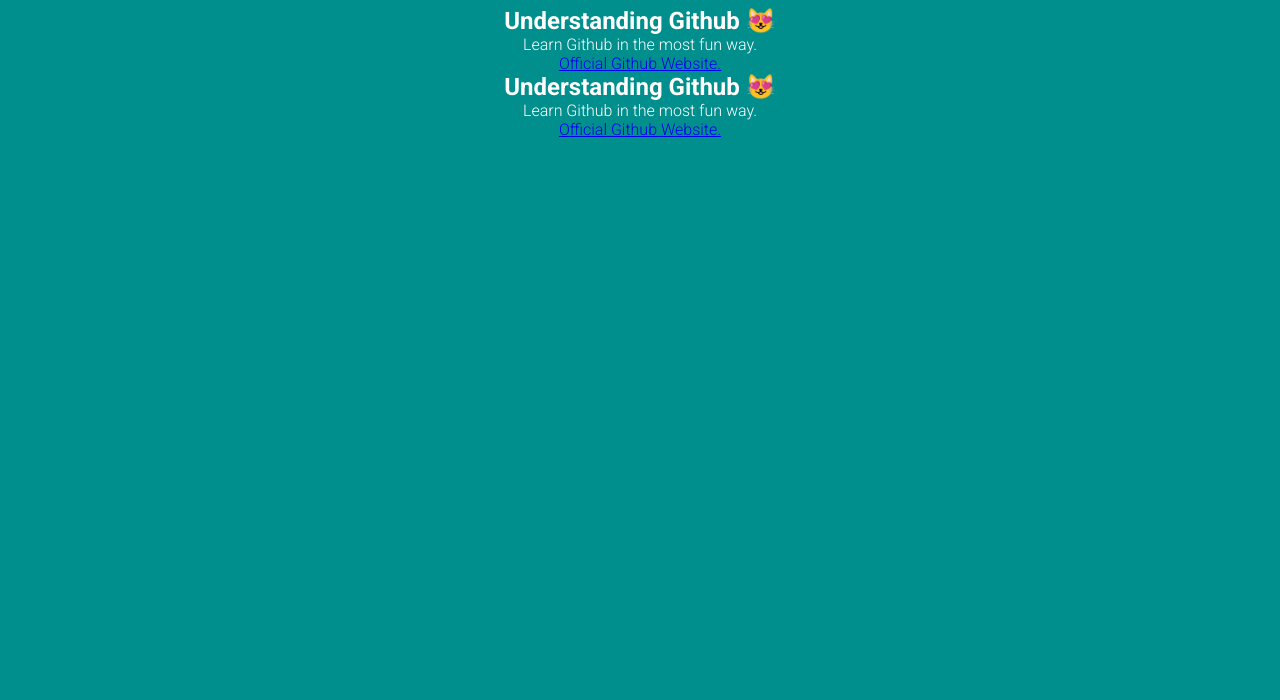
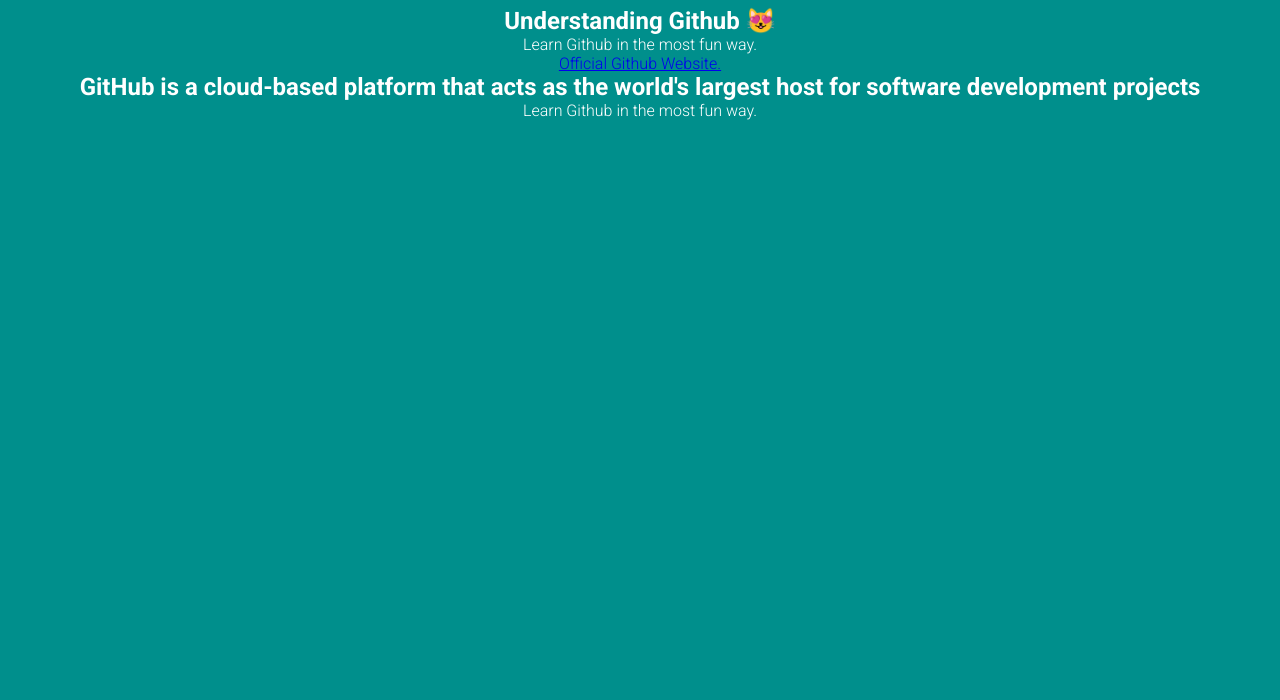
Before and after one commit to alemusee-cmd/git-project, a plain HTML site: page index.html in a window 1280 px wide. Shown: the part 100-800 px from the top of the page. Drawn offline with Linux system fonts and the light colour scheme.

Commit message:
update style

```diff
--- a/index.html
+++ b/index.html
@@ -19,9 +19,7 @@
     </section>
 
     <section class="second-section">
-         <h2>Understanding Github 😻</h2>
+         <h2>GitHub is a cloud-based platform that acts as the world's largest host for software development projects</h2>
          <p>Learn Github in the most fun way.</p>
-         <a target="_blank" href="https://github.com/">Official Github Website.</a>
-    </section>
 </body>
 </html>
```
